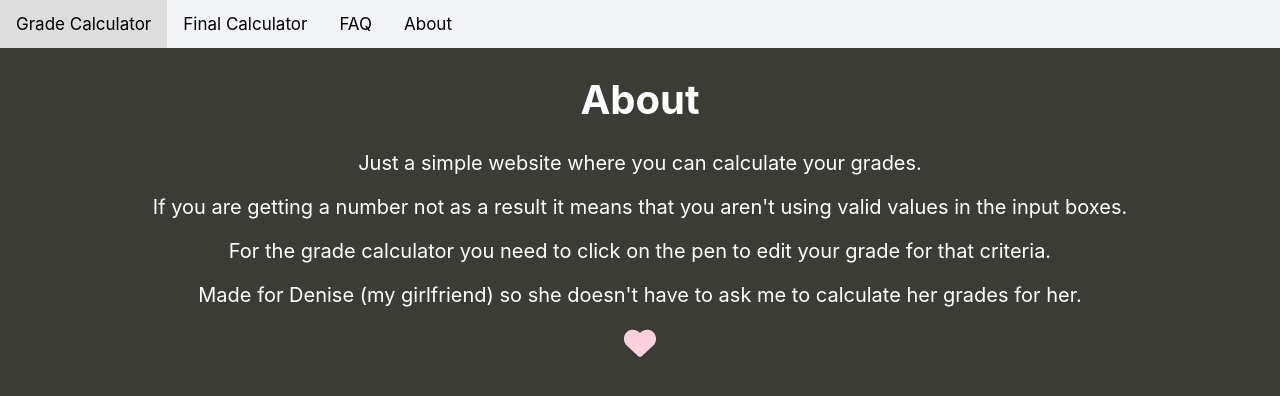
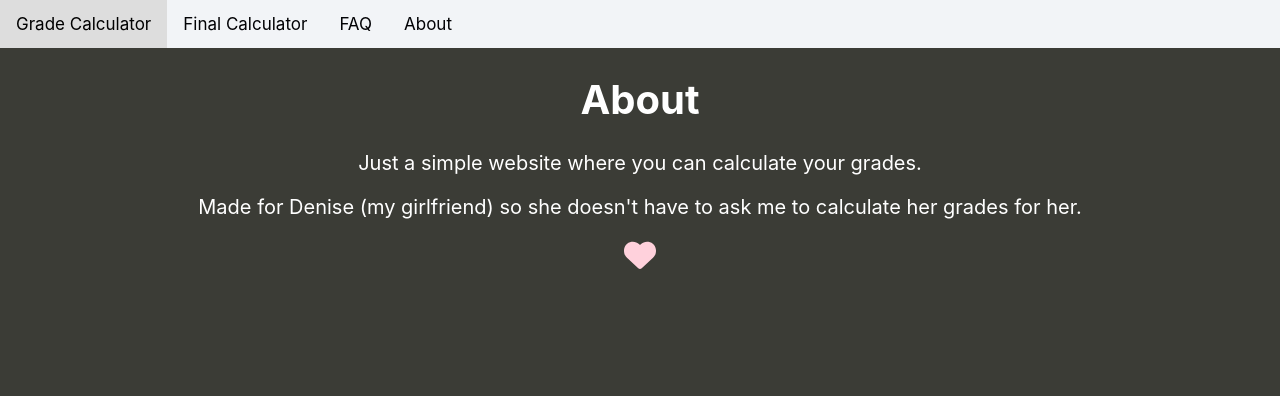
Before and after one commit to taventran/GradeCheckerWebsite, a React (Create React App) app: page / in a window 1280 px wide. Both pictures are taken after a click on the link "About". Shown: the top 396 px of the page. Built offline with nearby package versions, Linux system fonts and the light colour scheme.

Commit message:
Remove some lines from about page

```diff
--- a/src/components/about.js
+++ b/src/components/about.js
@@ -15,8 +15,6 @@ function About() {
 
                 <h1>About</h1>
                 <p> Just a simple website where you can calculate your grades. </p>
-                <p> If you are getting a number not as a result it means that you aren't using valid values in the input boxes.</p>
-                <p> For the grade calculator you need to click on the pen to edit your grade for that criteria. </p>
                 <p> Made for Denise (my girlfriend) so she doesn't have to ask me to calculate her grades for her. </p>
                 <FontAwesomeIcon className="heart" icon={faHeart} />
 
```
